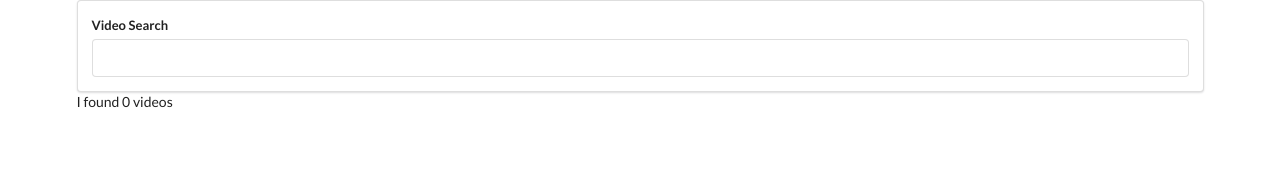
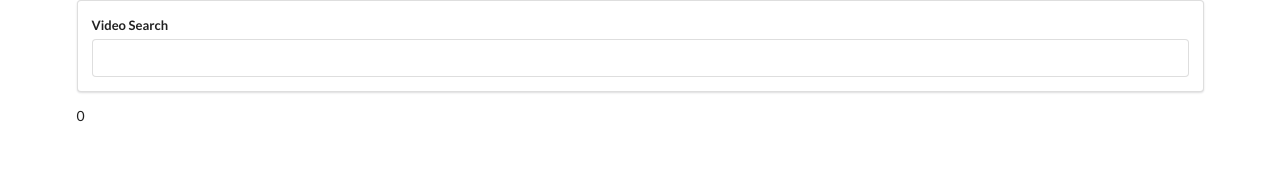
Before and after one commit to chrisvneal/video_search, a React (Create React App) app: page / in a window 1280 px wide. Shown: the top 176 px of the page. Built offline with nearby package versions, Linux system fonts and the light colour scheme.

Commit message:
Create VideoList component

```diff
--- a/src/components/App.js
+++ b/src/components/App.js
@@ -1,11 +1,13 @@
 import React from "react";
 import SearchBar from "./SearchBar";
 import youtube from "../apis/youtube";
+import VideoList from "./VideoList";
 
 class App extends React.Component {
   state = {
     videos: []
   };
+
   onTermSubmit = async (term) => {
     const response = await youtube.get("/search", {
       params: {
@@ -18,8 +20,8 @@
   render() {
     return (
       <div className="ui container">
-        <SearchBar onFormSubmit={this.onTermSubmit} />I found{" "}
-        {this.state.videos.length} videos
+        <SearchBar onFormSubmit={this.onTermSubmit} />
+        <VideoList videos={this.state.videos} />
       </div>
     );
   }
--- /dev/null
+++ b/src/components/VideoList.js
@@ -0,0 +1,7 @@
+import React from "react";
+
+const VideoList = (props) => {
+  return <div>{props.videos.length}</div>;
+};
+
+export default VideoList;
```
